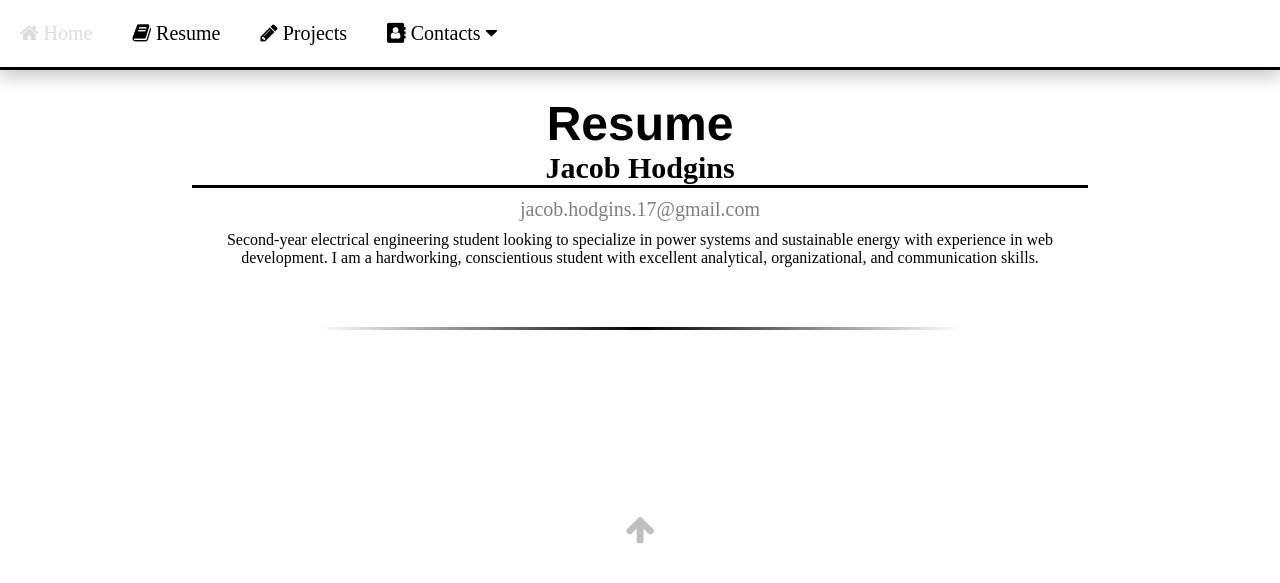
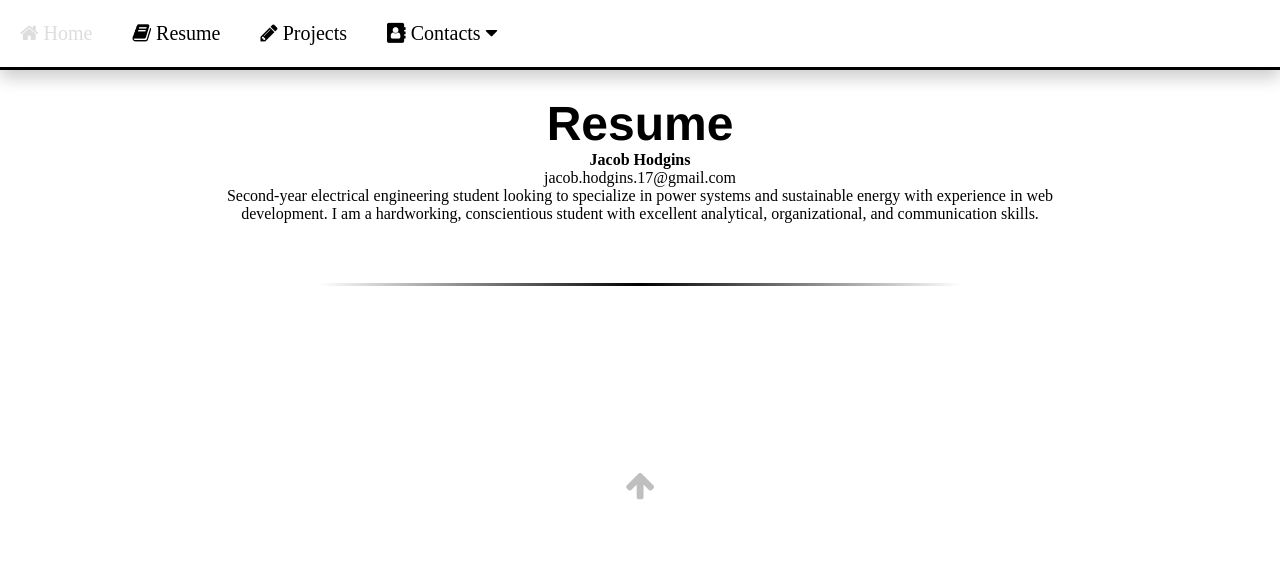
Before and after one commit to JacobHodgins/hodginsjacob, a Jekyll site: the page built from resume/index.html, in a window 1280 px wide. Shown: the top 583 px of the page. Built offline with Jekyll 4.4.1, drawn with Linux system fonts in a browser that asks for light colours.

Commit message:
Update index.html

```diff
--- a/resume/index.html
+++ b/resume/index.html
@@ -5,10 +5,10 @@ title: Resume
 <div class="resume-index-page">
   <h1>{{ page.title }}</h1>
 
-  <div class="my-name"><b>Jacob Hodgins</b></div>
+  <div class="resume-my-name"><b>Jacob Hodgins</b></div>
 
   <div class="resume-content">
-    <div class="my-email">jacob.hodgins.17@gmail.com</div>
+    <div class="resume-my-email">jacob.hodgins.17@gmail.com</div>
     <p>Second-year electrical engineering student looking to specialize in power systems and sustainable energy with experience in web development. I am a
       hardworking, conscientious student with excellent analytical, organizational, and communication skills.</p>
   </div>
```
